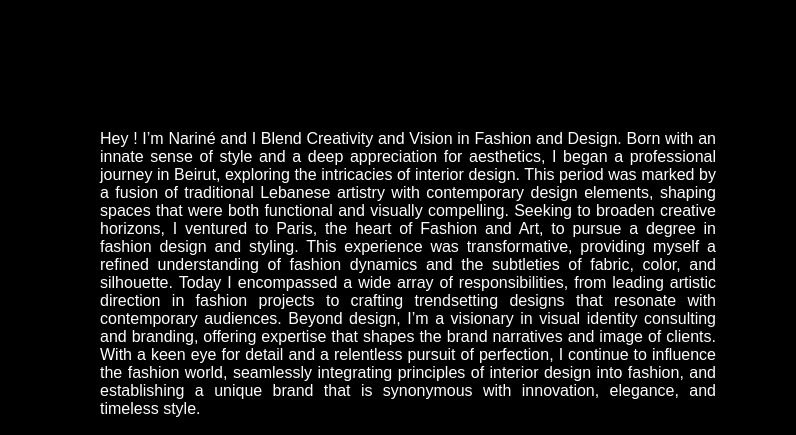
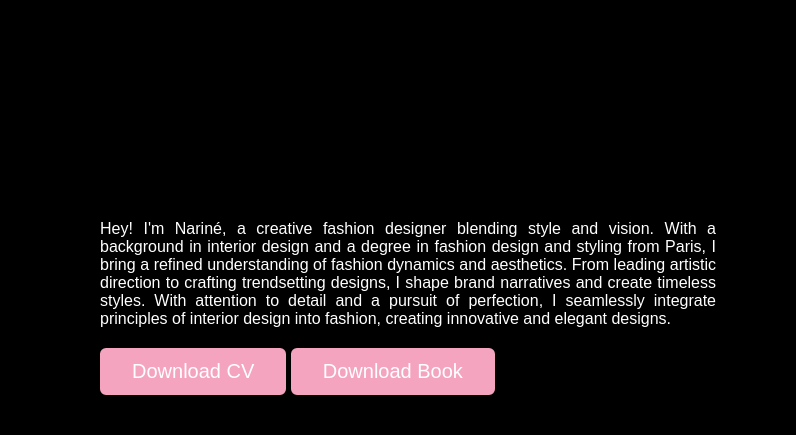
Before and after one commit to narinekarakavorian/portfolio, a plain HTML site: page index.html in a window 1280 px wide. Shown: the part 1120-1555 px from the top of the page, 484-1280 px from the left. Drawn offline with nearby package versions, Linux system fonts and the light colour scheme; a web font is replaced by a local one.

Commit message:
Add files via upload

```diff
--- a/index.html
+++ b/index.html
@@ -53,14 +53,7 @@
                 </div>
                 <div class="column right">
                     <!-- <div class="text">I'm Nariné and I'm a <span class="typing-2"></span></div> -->
-                    <p>Hey ! I’m Nariné and I Blend Creativity and Vision in Fashion and Design. Born with an innate sense of style and a deep appreciation for aesthetics, I began a professional journey in Beirut, exploring the intricacies of interior design. This period was marked by a fusion of traditional Lebanese artistry with contemporary design elements, shaping spaces that were both functional and visually compelling.
-
-                        Seeking to broaden creative horizons, I ventured to Paris, the heart of Fashion and Art, to pursue a degree in fashion design and styling. This experience was transformative, providing myself a refined understanding of fashion dynamics and the subtleties of fabric, color, and silhouette.
-
-                        Today I encompassed a wide array of responsibilities, from leading artistic direction in fashion projects to crafting trendsetting designs that resonate with contemporary audiences. Beyond design, I’m a visionary in visual identity consulting and branding, offering expertise that shapes the brand narratives and image of clients.
-
-                        With a keen eye for detail and a relentless pursuit of perfection, I continue to influence the fashion world, seamlessly integrating principles of interior design into fashion, and establishing a unique brand that is synonymous with innovation, elegance, and timeless style.
-                        </p>
+                    <p>Hey! I'm Nariné, a creative fashion designer blending style and vision. With a background in interior design and a degree in fashion design and styling from Paris, I bring a refined understanding of fashion dynamics and aesthetics. From leading artistic direction to crafting trendsetting designs, I shape brand narratives and create timeless styles. With attention to detail and a pursuit of perfection, I seamlessly integrate principles of interior design into fashion, creating innovative and elegant designs.</p>
                     <a href="misc/CV_NARINÉ.pdf" download>Download CV</a>
                     <a href="misc/BOOK_NARINÉ.pdf" download>Download Book</a>
                 </div>
@@ -158,7 +151,7 @@
             <h2 class="title">Contact me</h2>
             <div class="contact-content">
                     <div class="text">Get in Touch</div>
-                    <p>Don't hesitate do contact me email</p>
+                    <p>If you have any questions, feel free to contact me by email</p>
                     <div class="icons">
                         <div class="row">
                             <i class="fas fa-user"></i>
```
